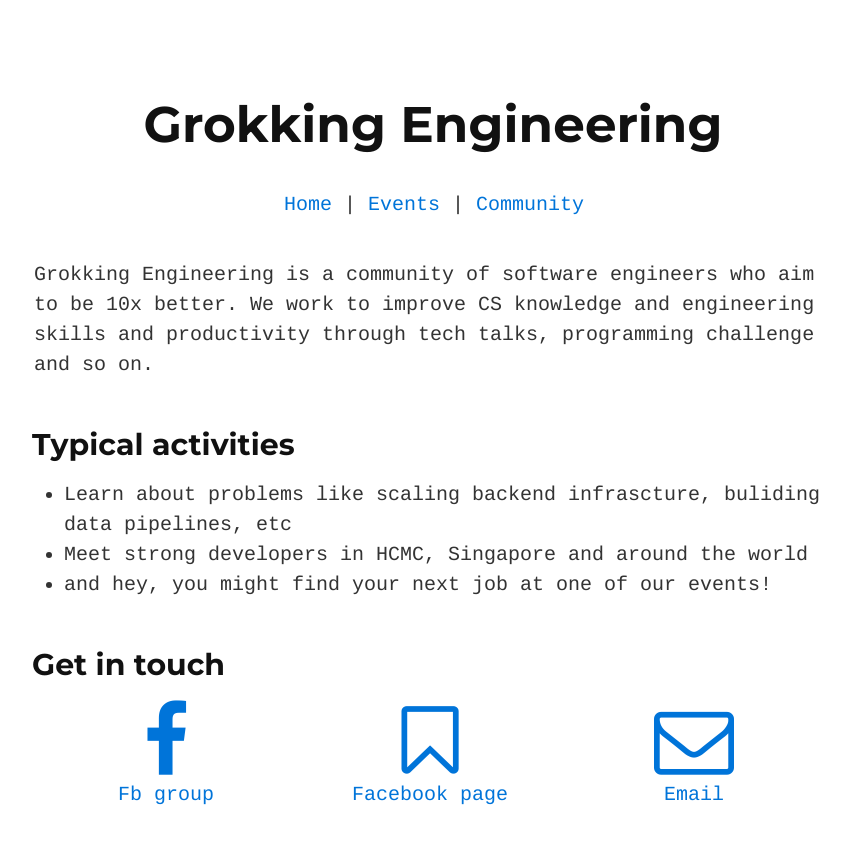
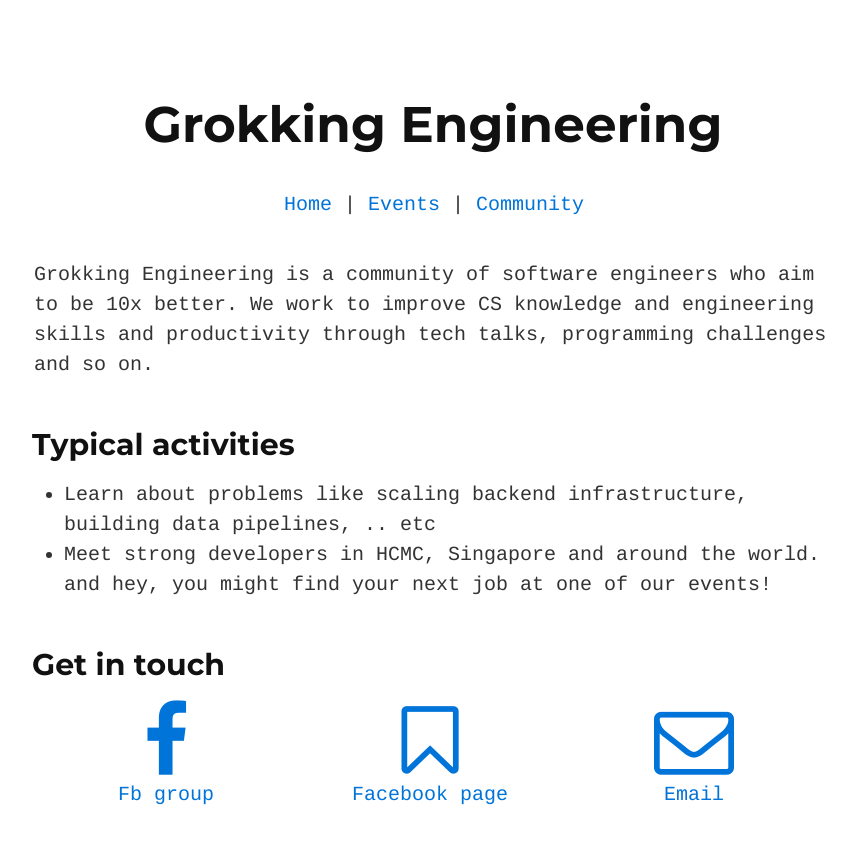
Before and after one commit to grokking-engineering/grokking-engineering.github.io, a Jekyll site: the page built from index.md, in a window 1280 px wide. Shown: the top 844 px of the page, without its empty margins (206-1062 px from the left). Built offline with Jekyll 4.4.1, drawn with Linux system fonts in a browser that asks for light colours; nearby versions of some CDN libraries.

Commit message:
Update index.md
Fix typos

```diff
--- a/index.md
+++ b/index.md
@@ -3,14 +3,13 @@ layout: default
 style: homepage
 ---
 
-Grokking Engineering is a community of software engineers who aim to be 10x better. We work to improve CS knowledge and engineering skills and productivity through tech talks, programming challenge and so on.
-
+Grokking Engineering is a community of software engineers who aim to be 10x better. We work to improve CS knowledge and engineering skills and productivity through tech talks, programming challenges and so on.
 
 ## Typical activities
 
-- Learn about problems like scaling backend infrascture, buliding data pipelines, etc
-- Meet strong developers in HCMC, Singapore and around the world
-- and hey, you might find your next job at one of our events!
+- Learn about problems like scaling backend infrastructure, building data pipelines, .. etc
+- Meet strong developers in HCMC, Singapore and around the world.
+and hey, you might find your next job at one of our events!
 
 ## Get in touch
 
```
